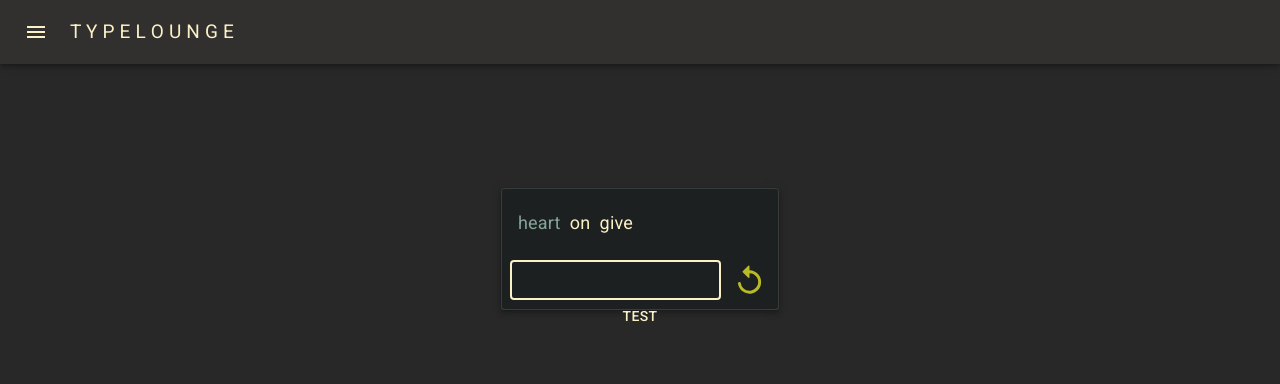
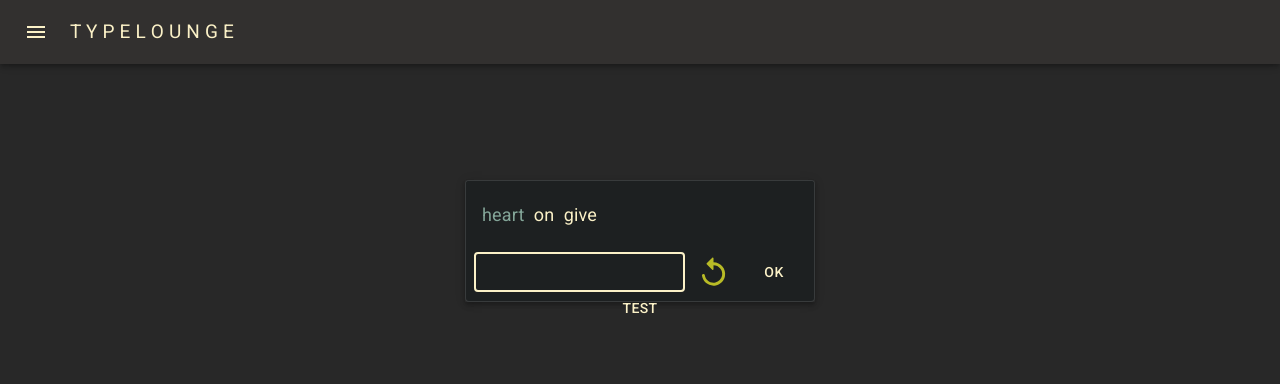
Before and after one commit to MacDeluca/Type-Lounge, a React (Create React App) app: page / in a window 1280 px wide. Shown: the top 384 px of the page. Built offline with nearby package versions, Linux system fonts and the light colour scheme.

Commit message:
feat: finnessed the footer and the physics display

```diff
--- a/src/App.css
+++ b/src/App.css
@@ -18,13 +18,15 @@
   overflow-x: hidden;
   overflow-y: hidden;
   min-height: 100vh;
-
 }
 .App-header{
   background-color:#32302f;
   display: flex;
   align-items: center;
   color: #fbf1c7;
+}
+.App-content{
+  height: calc(100vh - 73px)
 }
 .App-footer{
   left: 0;
--- a/src/App.tsx
+++ b/src/App.tsx
@@ -1,5 +1,6 @@
 import { Box, Button, Grid, Grow } from '@material-ui/core';
 import { createStyles, makeStyles, Theme, ThemeProvider } from '@material-ui/core/styles';
+import { Stack } from '@mui/material';
 import React, { useEffect, useState } from 'react';
 import Cookies from 'universal-cookie';
 import './App.css';
@@ -25,6 +26,7 @@ function App() {
       darkMode: true,
       stickyScores: true,
       reset: false,
+      spawn: false,
   }
   );
   const [checked, setChecked] = useState(true)
@@ -37,10 +39,8 @@ function App() {
     <SettingsContext.Provider value={{settings, setSettings}}>
       <ThemeProvider theme={settings.darkMode ? darkTheme : lightTheme}>
           <Header/>
-          <div className={styles.root}>
             <MatterStepThree/>
-            </div>
-          <SpotifyFooter/>
+            <SpotifyFooter/>
       </ThemeProvider>
     </SettingsContext.Provider>
     </div>
@@ -50,8 +50,10 @@ function App() {
 const useStyles = makeStyles((theme: Theme) =>
 createStyles({
     root: {
-      height: '91.6vh',
-      display:'flex',
+      //height: '100%',//92.4vh
+      // flex: '1',
+    },
+    typingCard: {
     }
 }))
 
--- a/src/components/Header.tsx
+++ b/src/components/Header.tsx
@@ -95,6 +95,7 @@ export const Header: React.FC = () => {
                             <ListItemIcon><SportsScoreIcon style={{color: palette.text.primary}}/></ListItemIcon>
                             <ListItemText primary={'High Scores'}/>
                         </ListItem>
+                        <Button onClick={()=>setSettings({...settings, spawn: !settings.spawn})}>test</Button>
                         <Divider/>
                         {settings.easyMode &&
                         <>
--- a/src/components/HighScores.tsx
+++ b/src/components/HighScores.tsx
@@ -7,25 +7,6 @@ import Cookies from "universal-cookie";
 import { SettingsContext } from "../utility/context";
 import { COOKIE_SCORES } from "../utility/constants";
 import { Alert } from "@mui/material";
-const StyledTableCell = withStyles({
-    root: {
-        color: COLOURS.primary,
-
-    }
-    })(TableCell);
-const StyledTableCellWin = withStyles({
-    root: {
-        color: COLOURS.textCurrent,
-
-    }
-    })(TableCell);
-const StyledTableCellLose = withStyles({
-    root: {
-        color: COLOURS.secondary,
-        //borderBottom: 'none'
-
-    }
-    })(TableCell);
 
 interface RenderRowsProps {
     Component: React.ComponentType<any>;
@@ -115,5 +96,6 @@ const useStyles = makeStyles((theme: Theme) =>
 createStyles({
     root: {
         marginTop: 20,
+        marginBottom: 100,
     }
 }))
--- a/src/components/Physics.tsx
+++ b/src/components/Physics.tsx
@@ -1,8 +1,9 @@
 
-import React, { useEffect, useState, useRef } from 'react'
+import React, { useEffect, useState, useRef, useContext } from 'react'
 import Matter from 'matter-js'
 import { TypingCard } from './TypingCard'
 import { Button, useTheme } from '@material-ui/core'
+import { SettingsContext } from '../utility/context'
 
 const STATIC_DENSITY = 15
 const PARTICLE_SIZE = 20
@@ -10,6 +11,7 @@ const PARTICLE_BOUNCYNESS = .5 //1.1
 
 export const MatterStepThree = () => {
   const theme = useTheme();
+  const {settings, setSettings} = useContext(SettingsContext);
   const randomColor = [
     theme.palette.primary.main,
     theme.palette.text.secondary,
@@ -23,7 +25,10 @@ export const MatterStepThree = () => {
   const [scene, setScene] = useState<any>()
 
   const [someStateValue, setSomeStateValue] = useState(false)
-
+  useEffect(()=>{
+    setSomeStateValue(settings.spawn)
+    console.log('called');
+  },[settings.spawn])
   const handleResize = () => {
     setContraints(boxRef.current.getBoundingClientRect())
   }
@@ -37,6 +42,7 @@ export const MatterStepThree = () => {
     let Render = Matter.Render
     let World = Matter.World
     let Bodies = Matter.Bodies
+    let Runner = Matter.Runner
 
     let engine = Engine.create()
 
@@ -56,14 +62,24 @@ export const MatterStepThree = () => {
         fillStyle: 'blue',
       },
     })
-
-    World.add(engine.world, [floor])
-
-    Engine.run(engine)
-    Render.run(render)
-
+    const leftWall = Bodies.rectangle(200, 0, 0, STATIC_DENSITY, {
+      isStatic: true,
+      render: {
+        fillStyle: 'blue',
+      },
+    })
+    const rightWall = Bodies.rectangle(190, 0, 0, STATIC_DENSITY, {
+      isStatic: true,
+      render: {
+        fillStyle: 'blue',
+      },
+    })
     setContraints(boxRef.current.getBoundingClientRect())
     setScene(render)
+    World.add(engine.world, [floor, leftWall, rightWall])
+
+    Runner.run(engine)
+    Render.run(render)
     console.log(boxRef.current.getBoundingClientRect());
     window.addEventListener('resize', handleResize)
   }, [])
@@ -88,10 +104,20 @@ export const MatterStepThree = () => {
 
       // Dynamically update floor
       const floor = scene.engine.world.bodies[0]
+      const leftWall = scene.engine.world.bodies[1]
+      const rightWall = scene.engine.world.bodies[2]
 
       Matter.Body.setPosition(floor, {
         x: width / 2,
-        y: height + STATIC_DENSITY / 2,
+        y: height,
+      })
+      Matter.Body.setPosition(leftWall, {
+        x: 0,
+        y: height/2,
+      })
+      Matter.Body.setPosition(rightWall, {
+        x: width,
+        y: height/2,
       })
 
       Matter.Body.setVertices(floor, [
@@ -100,9 +126,20 @@ export const MatterStepThree = () => {
         { x: width, y: height + STATIC_DENSITY },
         { x: 0, y: height + STATIC_DENSITY },
       ])
+      // Matter.Body.setVertices(leftWall, [
+      //   { x: 0, y: 0 },
+      //   { x: 0, y: 0 },
+      //   { x: 0, y: 0 + STATIC_DENSITY },
+      //   { x: 0, y: 0 + STATIC_DENSITY },
+      // ])
+      // Matter.Body.setVertices(rightWall, [
+      //   { x: 0, y: height },
+      //   { x: width, y: height },
+      //   { x: width, y: height + STATIC_DENSITY },
+      //   { x: 0, y: height + STATIC_DENSITY },
+      // ])
     }
   }, [scene, constraints])
-
   useEffect(() => {
     // Add a new "ball" everytime `someStateValue` changes
     if (scene) {
@@ -112,7 +149,10 @@ export const MatterStepThree = () => {
         scene.engine.world,
         Matter.Bodies.circle(randomX, -PARTICLE_SIZE, PARTICLE_SIZE, {
           restitution: PARTICLE_BOUNCYNESS,
-          render: {fillStyle: randomColor[Math.floor(Math.random() * (randomColor.length))]}
+          render: {
+            fillStyle: randomColor[Math.floor(Math.random() * (randomColor.length))],
+            opacity: 1,
+          }
         }),
       )
     }
@@ -121,50 +161,19 @@ export const MatterStepThree = () => {
   return (
     <div
       style={{
-        position: 'relative',
-        //border: '1px solid white',
-        padding: '8px',
         width:'100%',
       }}
     >
-      {/* <div
-        style={{
-          display: 'grid',
-          gridTemplateColumns: '1fr auto',
-          rowGap: '16px',
-          marginBottom: '32px',
-        }}
-      >
-        <div>SubTitle</div>
-        <div>£xxx</div>
-        <div>Discount</div>
-        <div>£xxx</div>
-        <div>Total</div>
-        <div>£xxx</div>
-      </div>
-
-      <button
-        style={{
-          cursor: 'pointer',
-          display: 'block',
-          textAlign: 'center',
-          marginBottom: '16px',
-          width: '100%',
-        }}
-        onClick={() => handleClick()}
-      >
-        Checkout
-      </button> */}
-      <TypingCard/>
-      <Button onClick={()=>handleClick()}>test</Button>
+      <TypingCard setSpawn={setSomeStateValue} spawn={someStateValue}/>
+      <Button style={{top: '50%'}}onClick={()=>handleClick()}>test</Button>
       <div
         ref={boxRef}
+        className="App-content"
         style={{
           position: 'absolute',
           top: 0,
           left: 0,
           width: '100%',
-          height: '100%',
           pointerEvents: 'none',
         }}
       >
--- a/src/components/TypingCard.tsx
+++ b/src/components/TypingCard.tsx
@@ -1,8 +1,8 @@
 
-import { Card, TextField, makeStyles, Grid, Box, CardContent, Typography, LinearProgress, CardActions, IconButton, withStyles, createStyles, Theme, useTheme, Zoom, Collapse, Grow } from '@material-ui/core';
+import { Card, TextField, makeStyles, Grid, Box, CardContent, Typography, LinearProgress, CardActions, IconButton, withStyles, createStyles, Theme, useTheme, Zoom, Collapse, Grow, Button } from '@material-ui/core';
 import ReplayRoundedIcon from '@material-ui/icons/ReplayRounded';
 import * as React from 'react';
-import { useContext, useEffect, useReducer, useRef } from 'react';
+import { SetStateAction, useContext, useEffect, useReducer, useRef, useState } from 'react';
 import { v4 } from 'uuid';
 import { TYPING_CARD_INITIAL_STATE } from '../utility/constants';
 import { SettingsContext } from '../utility/context';
@@ -22,14 +22,18 @@ const StyledLinearProgress = withStyles((theme: Theme) =>
 
 
 
-interface TypingCardProps {}
-export const TypingCard: React.FC<TypingCardProps> = () => {
+interface TypingCardProps {
+    setSpawn: any;
+    spawn: boolean;
+}
+export const TypingCard: React.FC<TypingCardProps> = ({setSpawn, spawn}) => {
     const theme = useTheme();
     const style = useStyles(theme);
     const inputRef = useRef<HTMLInputElement>(null);
     const {settings, setSettings} = useContext(SettingsContext);
     const [state, dispatch] = useReducer(typingCardReducer, TYPING_CARD_INITIAL_STATE);
     const {input, test, userString, time, author, score} = state;
+    const [called ,setCalled] = useState(false);
     if(input.length === 1 && userString.length === 0) start();
     const reset = async () => {
         inputRef.current?.focus();
@@ -59,6 +63,7 @@ export const TypingCard: React.FC<TypingCardProps> = () => {
                                     let wordWithSpaces = word + '\xa0'
                                     index === userString.length && (color = theme.palette.secondary.main);
                                     index < userString.length && (color = (word === userString[index] ? theme.palette.text.secondary : theme.palette.error.main));
+                                    color === theme.palette.text.secondary && console.log('green');
                                     return <span key={index} style={{ color: color}}>{wordWithSpaces} </span>
                                 })}
                                 <br/>
@@ -72,12 +77,16 @@ export const TypingCard: React.FC<TypingCardProps> = () => {
                                 fullWidth
                                 variant="outlined" value={input}
                                 onChange={e=>dispatch({type: 'setAndClear', payLoad: e.target.value})}
-                                onKeyDown={e=> (e.key === 'Enter' && test!.length === userString.length) && reset()}
+                                onKeyDown={e=> {
+                                    if(e.key === 'Enter' && test!.length === userString.length) reset();
+                                    if(e.key === ' ') setSpawn(!spawn)
+                                }}
                                 inputRef={inputRef}
                                 />
                                 <IconButton onClick={() => reset()} color="inherit" size="small">
                                 <ReplayRoundedIcon style={{ color: theme.palette.text.secondary }} fontSize="large" />
                                 </IconButton>
+                                <Button onClick={()=>setSpawn(!spawn)}>ok</Button>
                         </CardActions>
 
                     </Card>
@@ -99,7 +108,6 @@ createStyles({
         marginRight: '10%',
         marginLeft: '10%',
         width: '80%',
-        //marginBottom: 200,
     },
     card: {
         minWidth: 50,
--- a/src/utility/context.tsx
+++ b/src/utility/context.tsx
@@ -7,5 +7,6 @@ export interface ISettings {
     wordCount: number;
     darkMode: boolean;
     stickyScores: boolean;
+    spawn: boolean;
 }
 export const SettingsContext = createContext<any>(null);
```
